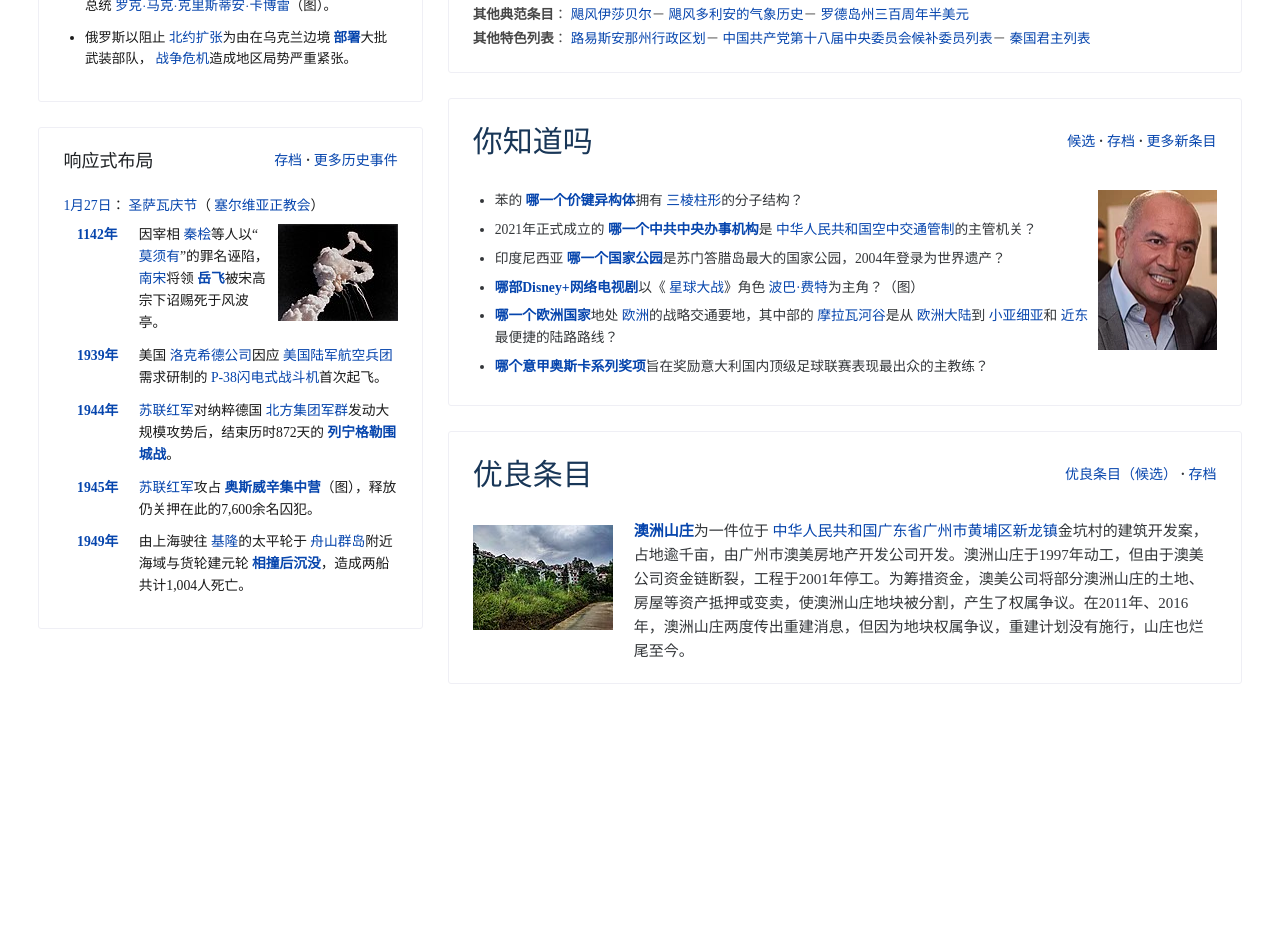
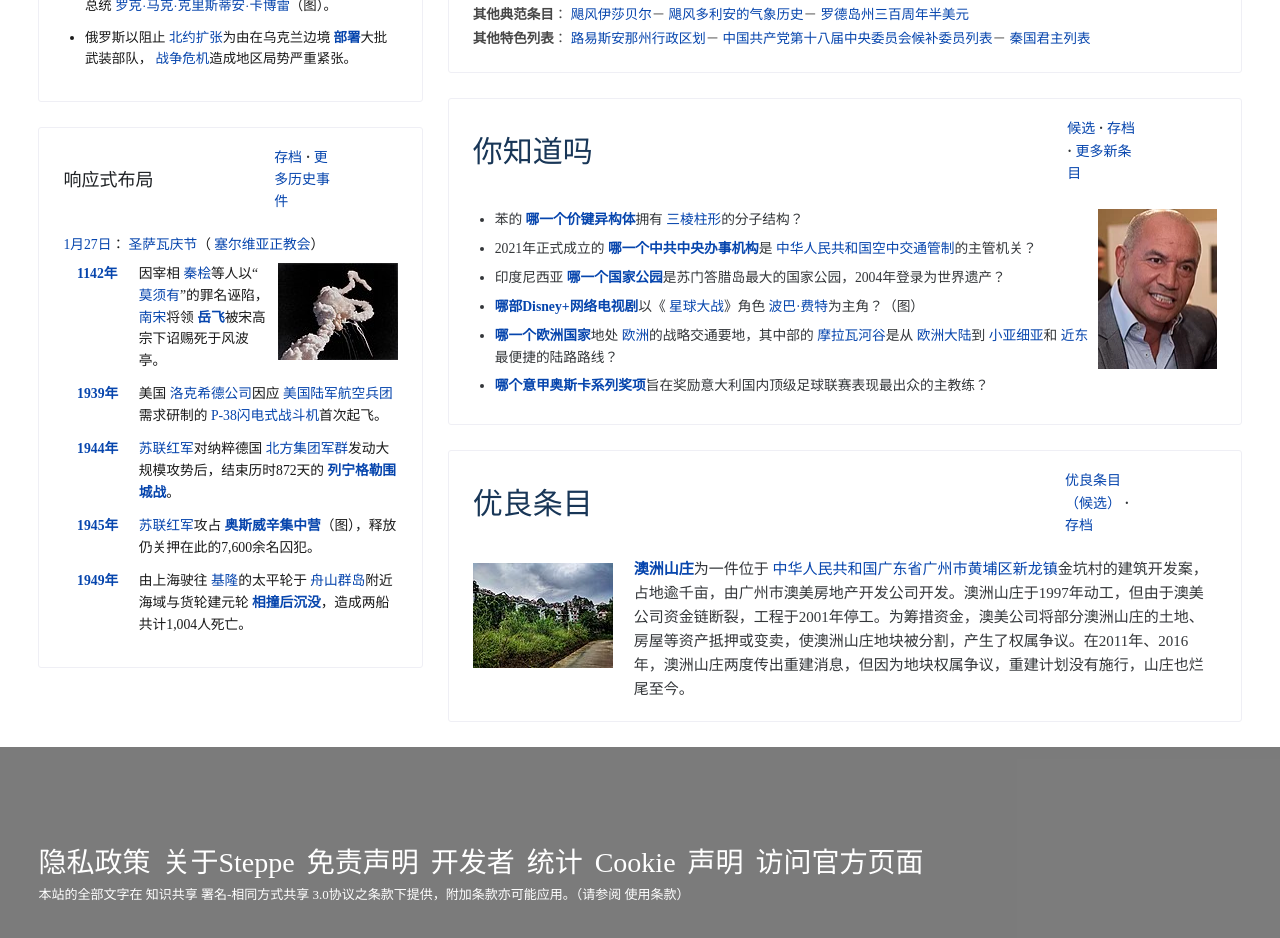
Before and after one commit to LuaWiki/Steppe, a Vue app: page / in a window 1280 px wide. Shown: the part 1020-1958 px from the top of the page. Before the commit the page ends 1729 px from the top, so only its background shows below. Built offline with nearby package versions, Linux system fonts and the light colour scheme.

Commit message:
增加页脚

```diff
--- a/src/App.vue
+++ b/src/App.vue
@@ -3,12 +3,14 @@
 import Header from './components/Header.vue';
 import Overview from './components/Overview.vue';
 import Content from './components/Content.vue';
+import Footer from './components/Footer.vue';
 </script>
 
 <template>
   <Header />
   <Overview />
   <Content />
+  <Footer />
 </template>
 
 <style>
--- a/src/components/Content.vue
+++ b/src/components/Content.vue
@@ -1,5 +1,4 @@
 <script setup>
-import { ref } from 'vue'
 import { NSpace, NCard, NGrid, NGridItem } from 'naive-ui'
 </script>
 
@@ -523,4 +522,10 @@ import { NSpace, NCard, NGrid, NGridItem } from 'naive-ui'
 .content-card-content-text-leftImage img {
     margin: 0.4em 0.9em 0.3em 0;
 }
+.content-card-extra{
+    max-width: 50%;
+}
+.content-card-extra ul{
+    width: 100%;
+}
 </style>
--- /dev/null
+++ b/src/components/Footer.vue
@@ -0,0 +1,58 @@
+<script setup>
+import { ref } from 'vue'
+import { NSpace, NDropdown, NButton } from 'naive-ui'
+
+</script>
+
+<template>
+    <div class="footer">
+        <div class="footer-content">
+            <div class="footer-content-links">
+                <n-space>
+                    <a href="#">隐私政策</a>
+                    <a href="#">关于Steppe</a>
+                    <a href="#">免责声明</a>
+                    <a href="#">开发者</a>
+                    <a href="#">统计</a>
+                    <a href="#">Cookie</a>
+                    <a href="#">声明</a>
+                    <a href="#">访问官方页面</a>
+                </n-space>
+            </div>
+            <div class="footer-content-copyright">
+                <p>
+                    本站的全部文字在
+                    <a href="#">知识共享 署名-相同方式共享 3.0协议</a>之条款下提供，附加条款亦可能应用。（请参阅
+                    <a href="#">使用条款</a>）
+                </p>
+            </div>
+        </div>
+    </div>
+</template>
+
+<style scoped>
+.footer {
+    height: 32.883vh;
+    background-color: rgba(91, 91, 91, 0.8);
+    display: flex;
+    padding: 0 3vw;
+    align-items: center;
+}
+.footer-content {
+    color: rgba(255, 255, 255, 100);
+    font-size: 28px;
+    text-align: left;
+    font-family: SourceHanSansSC-regular;
+}
+.footer-content a {
+    color: rgba(255, 255, 255, 100);
+}
+.footer-content-copyright {
+    font-size: small;
+    line-height: 1.4;
+    padding: 0.5em 0;
+}
+.footer-content-links{
+    line-height: 32px;
+}
+</style>
--- a/src/components/Header.vue
+++ b/src/components/Header.vue
@@ -1,5 +1,4 @@
 <script setup>
-import { ref } from 'vue'
 import { NSpace, NDropdown, NButton } from 'naive-ui'
 
 import options1 from "./view/HeaderOptions1"
--- a/src/components/Overview.vue
+++ b/src/components/Overview.vue
@@ -1,5 +1,4 @@
 <script setup>
-import { ref } from 'vue'
 import { NButton, NIcon } from 'naive-ui'
 import { Search as SearchIcon } from "@vicons/fa"
 </script>
@@ -63,7 +62,7 @@ import { Search as SearchIcon } from "@vicons/fa"
 }
 .overview-content-search {
     text-align: center;
-    padding-top: 10vh;
+    padding-top: 9.3vh;
 }
 .overview-content-search-container {
     display: flex;
```
Also changed, not shown: package.json (+4 -4 lines), 7 other files (tests, documents, lock files or other folders).
